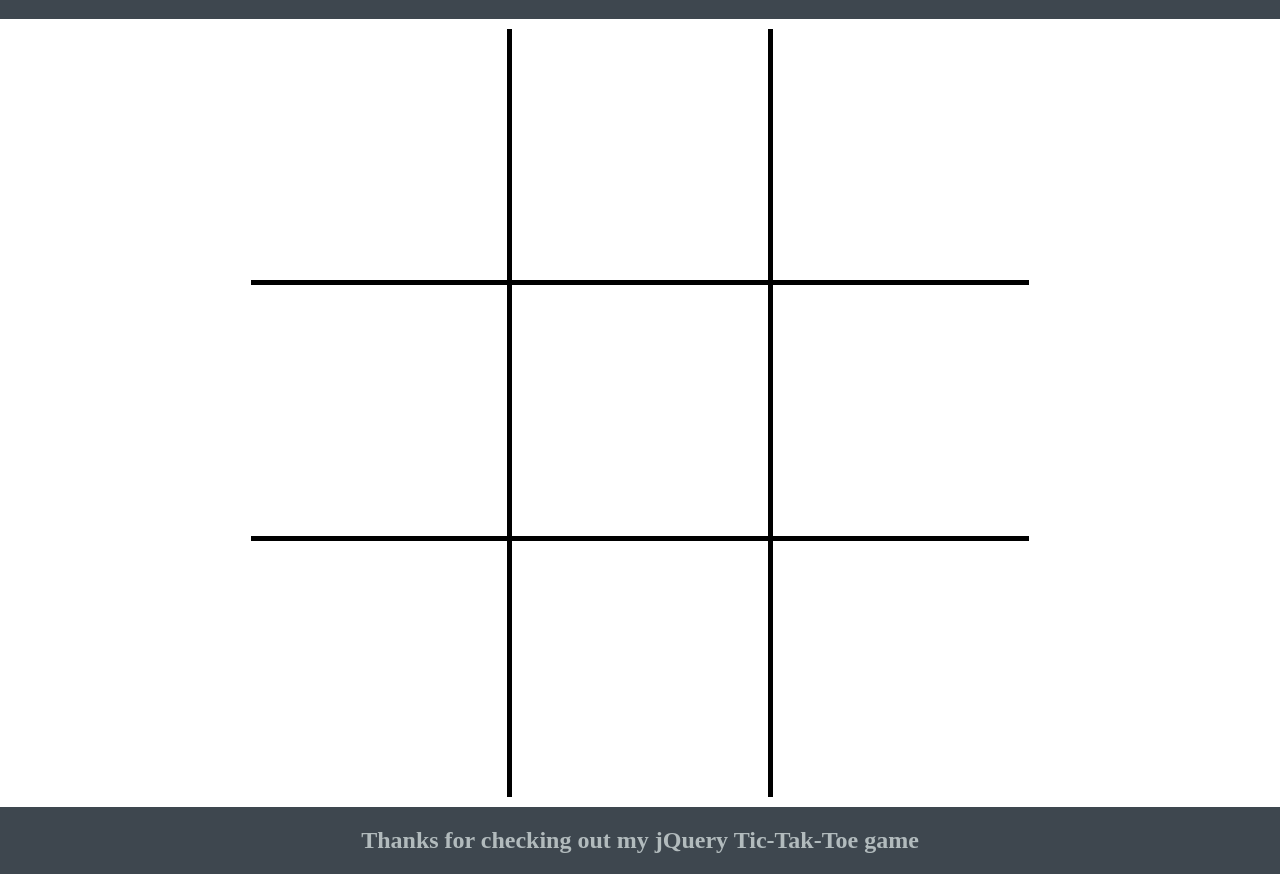
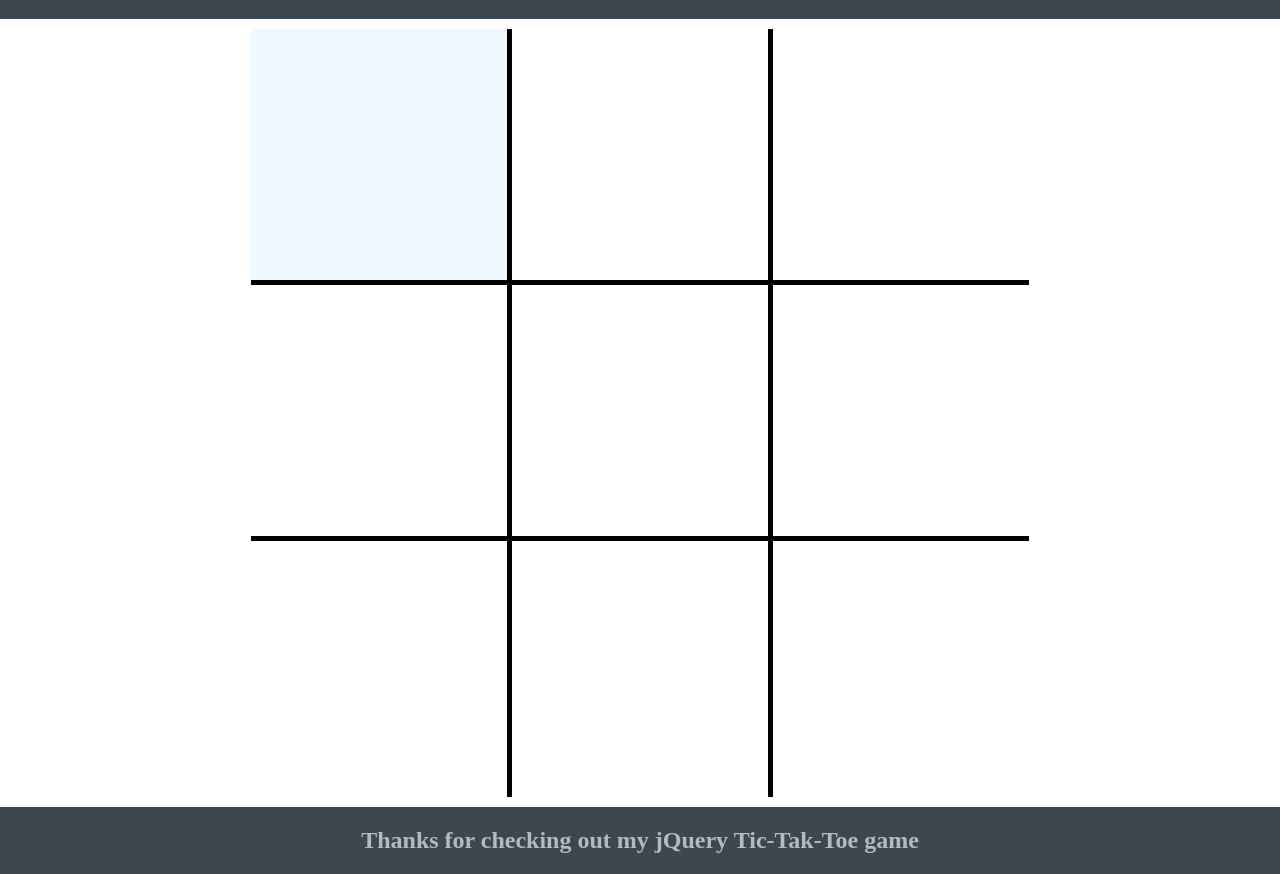
Before and after one commit to gpegg/jQuery-Tic-Tac-Toe, a plain HTML site: page index.html in a window 1280 px wide. In both pictures the pointer is over the element 379 px from the left and 217 px from the top of the page. Shown: the part 61-935 px from the top of the page. Drawn offline with nearby package versions, Linux system fonts and the light colour scheme.

Commit message:
Update styles.css
Added a :hover pseudo selector

```diff
--- a/styles.css
+++ b/styles.css
@@ -27,6 +27,9 @@ span::selection {
   min-width: 20vw;
   min-height: 20vw;
   font-size: 5vw;
+}
+.box:hover {
+  background-color: aliceblue;
 }
 .container {
   display: flex;
```
